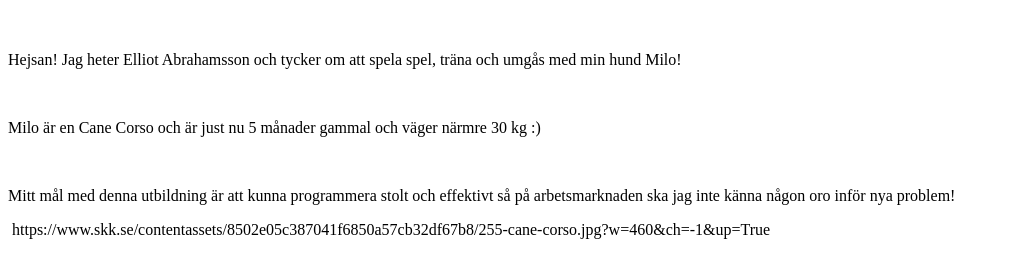
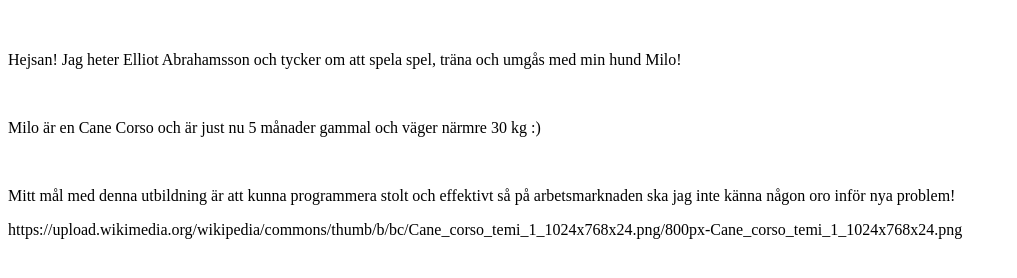
Before and after one commit to elliotabrahamsson/Om-mig, a plain HTML site: page index.html in a window 1280 px wide. Shown: the part 50-328 px from the top of the page, without its empty margins (0-1017 px from the left). Drawn offline with Linux system fonts and the light colour scheme.

Commit message:
Changed picture url

```diff
--- a/index.html
+++ b/index.html
@@ -14,6 +14,6 @@
     <p> Milo är en Cane Corso och är just nu 5 månader gammal och väger närmre 30 kg :)</p>
     <br/>
     <p> Mitt mål med denna utbildning är att kunna programmera stolt och effektivt så på arbetsmarknaden ska jag inte känna någon oro inför nya problem!</p>
-    <img src> https://www.skk.se/contentassets/8502e05c387041f6850a57cb32df67b8/255-cane-corso.jpg?w=460&ch=-1&up=True</img src>
+    <img src>https://upload.wikimedia.org/wikipedia/commons/thumb/b/bc/Cane_corso_temi_1_1024x768x24.png/800px-Cane_corso_temi_1_1024x768x24.png</img src>
 </body>
 </html>
```
